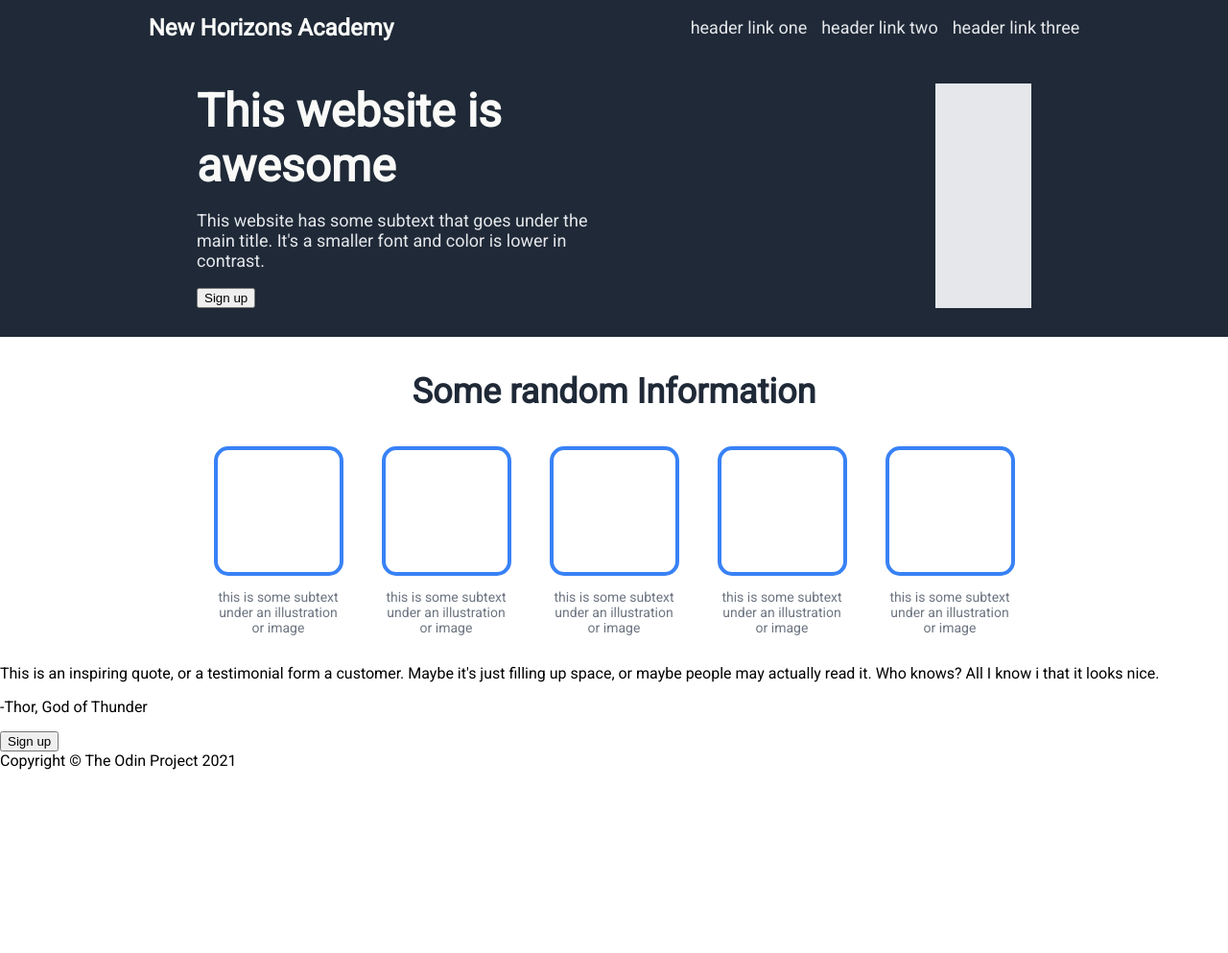
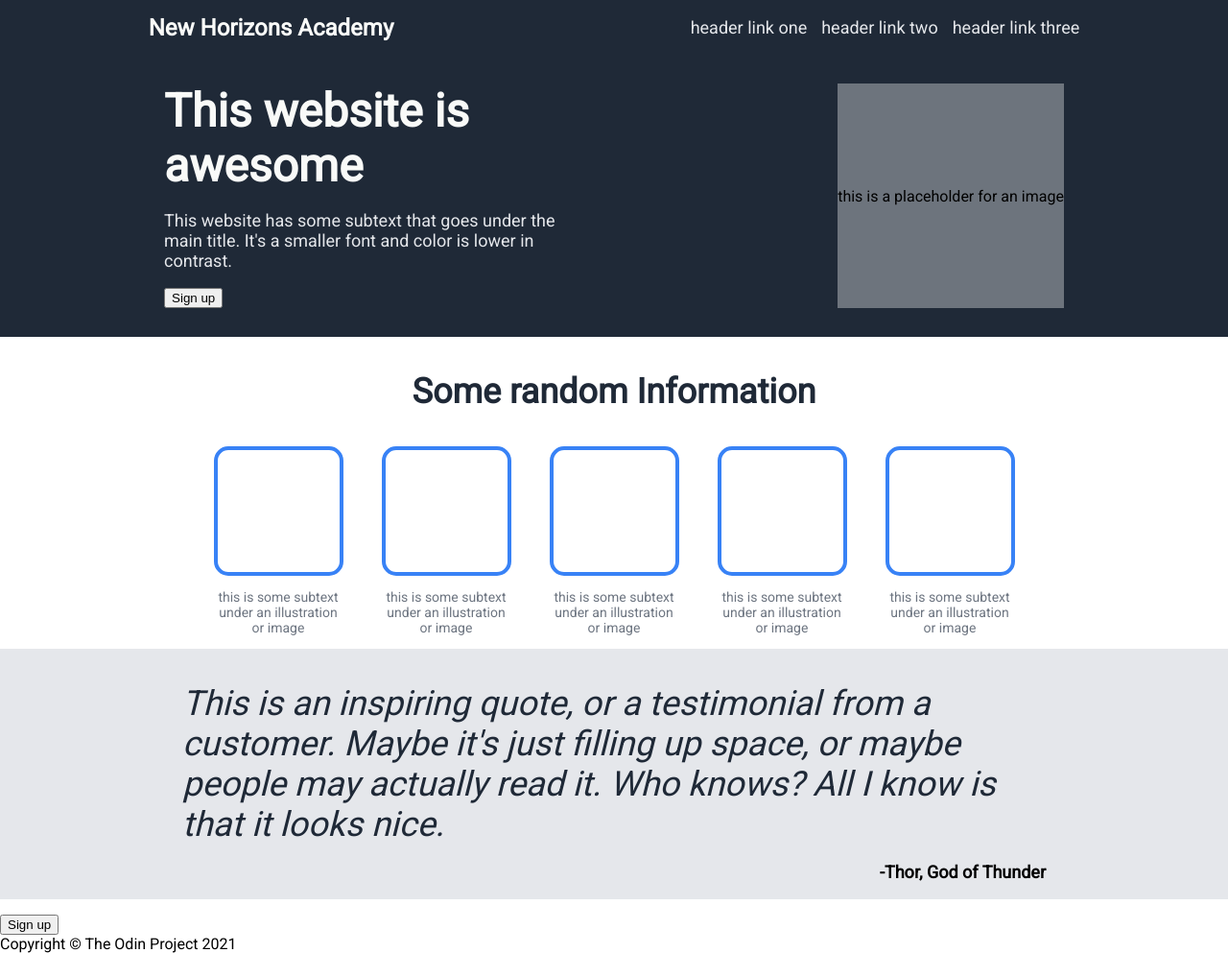
Before and after one commit to GerardoSalinas/Landing-page-Odin, a plain HTML site: page index.html in a window 1280 px wide. Shown: the whole page at 96% size. Before the commit the page ends 802 px from the top, so only its background shows below. Drawn offline with Linux system fonts and the light colour scheme.

Commit message:
Gives styles to quote section

```diff
--- a/index.html
+++ b/index.html
@@ -26,7 +26,9 @@
             <p class="secondary-text">This website has some subtext that goes under the main title. It's a smaller font and color is lower in contrast.</p>
             <button class="sign-up">Sign up</button>
         </div>
-        <div class="placeholder"></div>
+        <div class="placeholder">
+            this is a placeholder for an image
+        </div>
     </div>
     <div class="second-card">
         <p class="title-card2">Some random Information</p>
@@ -54,9 +56,11 @@
         </div>
     </div>
     <div class="third-card">
-        <p>This is an inspiring quote, or a testimonial form a customer. Maybe it's just filling up space,
-            or maybe people may actually read it. Who knows? All I know i that it looks nice.</p>
-        <p> -Thor, God of Thunder</p>
+        <div class="text">
+            <p class="quote">This is an inspiring quote, or a testimonial from a customer. Maybe it's just filling up space,
+                or maybe people may actually read it. Who knows? All I know is that it looks nice.</p>
+            <p class="author"> -Thor, God of Thunder</p>
+        </div>
     </div>
     <div class="banner">
         <p class="banner-text"></p>
--- a/styles.css
+++ b/styles.css
@@ -67,8 +67,9 @@ li {
 }
 
 .placeholder {
-    background-color: #E5E7EB;
-    width:100px;
+    background-color: #6d747d;
+    display: flex;
+    align-items: center;
 }
 
 .second-card {
@@ -108,3 +109,27 @@ li {
     font-size: 14px;
     color: #6d7581;
 }
+
+.third-card {
+    display: flex;
+    background-color: #E5E7EB;
+    justify-content: center;
+}
+.text {
+    width: 900px;
+    display: flex;
+    flex-direction: column;
+}
+.quote {
+    color: #1F2937;
+    font-size: 36px;
+    font-weight: 100;
+    font-style: italic;
+    margin-bottom: 0px;
+}
+.author {
+    font-size: 18px;
+    display: flex;
+    align-self: flex-end;
+    font-weight: 700;
+}
```
